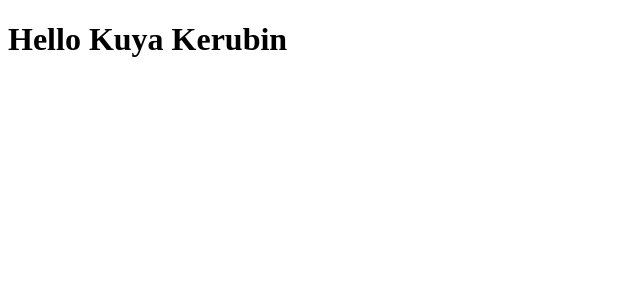
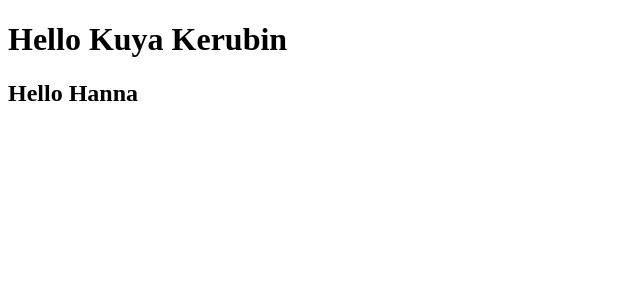
Before and after one commit to hannahrosemiranda/E-commerce, an Angular app in the folder angular-project/: page / in a window 1280 px wide. Shown: the top 300 px of the page, without its empty margins (0-640 px from the left). Built offline with nearby package versions, Linux system fonts and the light colour scheme.

Commit message:
hello hanna

```diff
--- a/angular-project/src/app/app.component.html
+++ b/angular-project/src/app/app.component.html
@@ -1 +1,2 @@
 <h1> Hello Kuya Kerubin</h1>
+<h2>Hello Hanna</h2>
```
Also changed, not shown: 1 other file (tests, documents, lock files or other folders).
